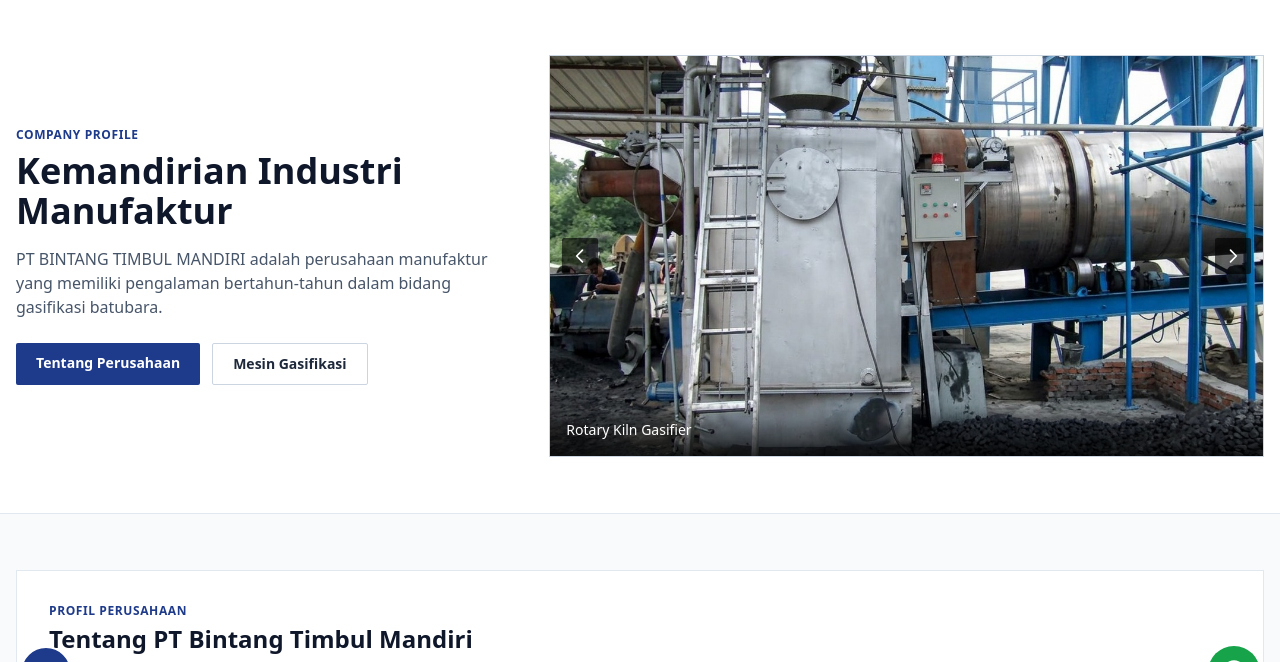
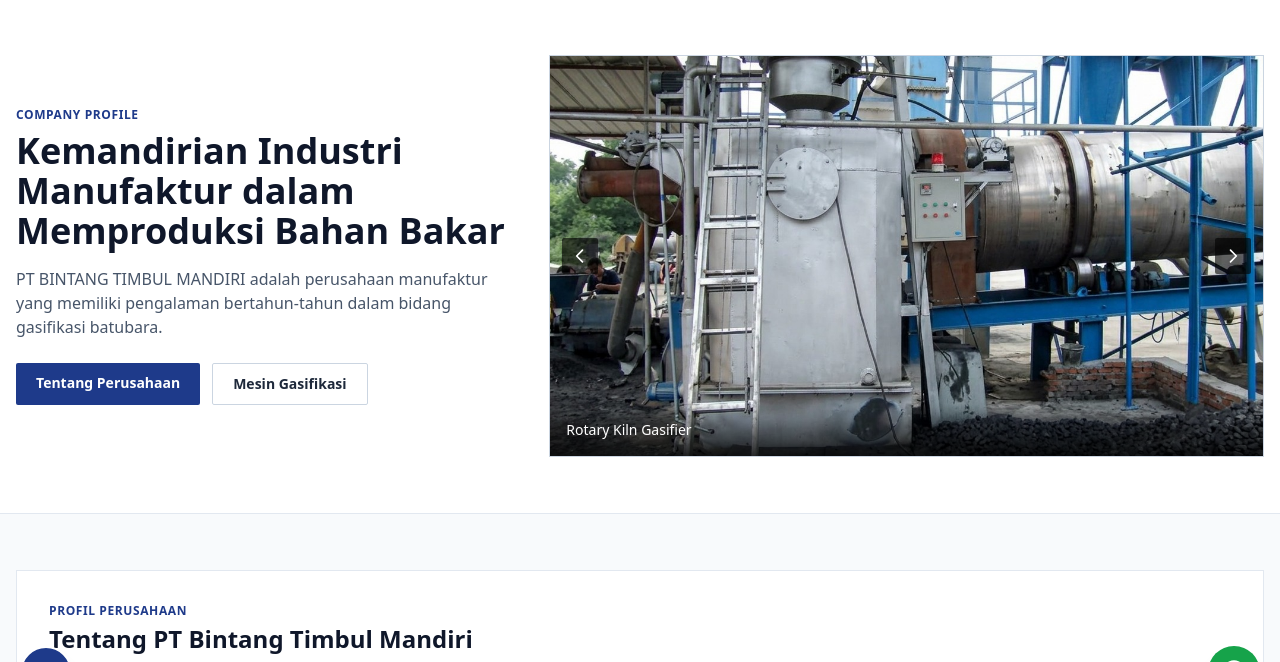
Before and after one commit to Detroit01/bintangtimurmandiri, a plain HTML site: page index.html in a window 1280 px wide. Shown: the part 82-744 px from the top of the page. Drawn offline with nearby package versions, Linux system fonts and the light colour scheme.

Commit message:
update final harusnya

```diff
--- a/index.html
+++ b/index.html
@@ -54,7 +54,7 @@
             <div class="lg:col-span-5">
                 <span data-i18n="hero_badge" class="text-xs font-bold text-blue-900 uppercase tracking-wider block mb-2">Company Profile</span>
                 <h1 data-i18n="hero_title" class="text-3xl sm:text-4xl font-extrabold text-slate-900 leading-tight mb-4">
-                    Kemandirian Industri Manufaktur
+                    Kemandirian Industri Manufaktur dalam Memproduksi Bahan Bakar
                 </h1>
                 <p data-i18n="hero_desc" class="text-slate-600 text-sm sm:text-base leading-relaxed mb-6">
                     PT BINTANG TIMBUL MANDIRI adalah perusahaan manufaktur yang memiliki pengalaman bertahun-tahun dalam bidang gasifikasi batubara.
@@ -454,7 +454,7 @@
                     nav_gallery: "Galeri",
                     nav_contact: "Kontak",
                     hero_badge: "Company Profile",
-                    hero_title: "Kemandirian Industri Manufaktur",
+                    hero_title: "Kemandirian Industri Manufaktur dalam Memproduksi Bahan Bakar",
                     hero_desc: "PT BINTANG TIMBUL MANDIRI adalah perusahaan manufaktur yang memiliki pengalaman bertahun-tahun dalam bidang gasifikasi batubara.",
                     hero_btn1: "Tentang Perusahaan",
                     hero_btn2: "Mesin Gasifikasi",
@@ -502,7 +502,7 @@
                     nav_gallery: "Gallery",
                     nav_contact: "Contact",
                     hero_badge: "Company Profile",
-                    hero_title: "Manufacturing Industry Independence",
+                    hero_title: "Manufacturing Industry Independence in Fuel Production",
                     hero_desc: "PT BINTANG TIMBUL MANDIRI is a manufacturing company with years of experience in coal gasification.",
                     hero_btn1: "About Company",
                     hero_btn2: "Coal Gasifier",
```
